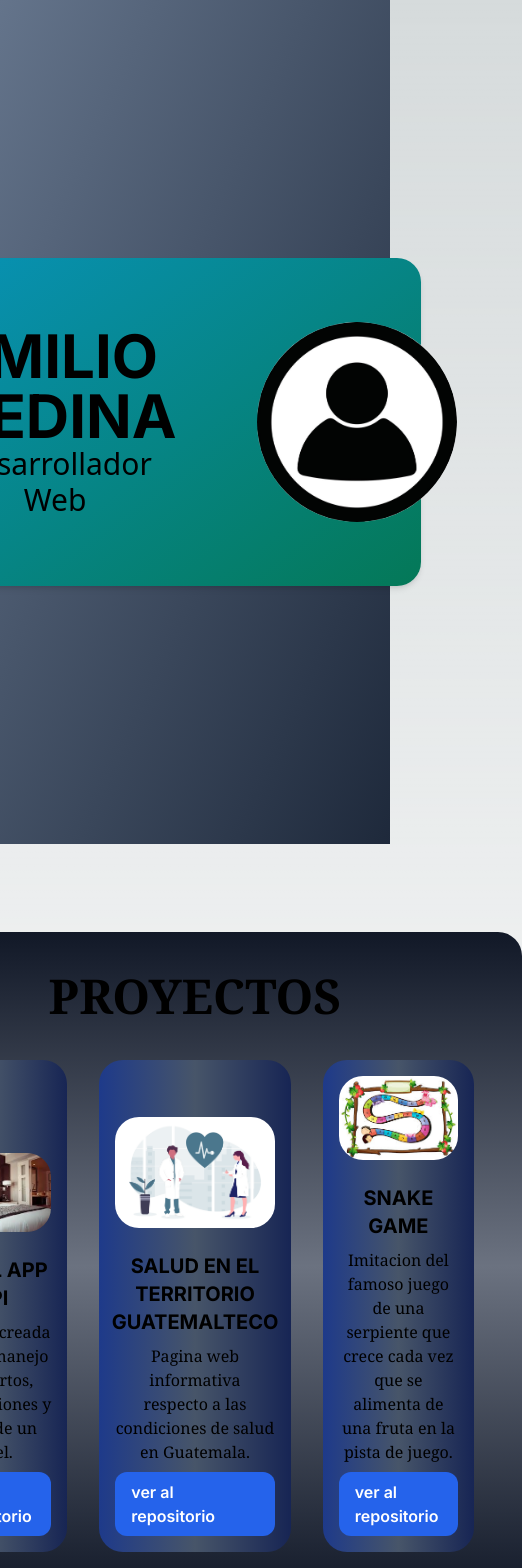
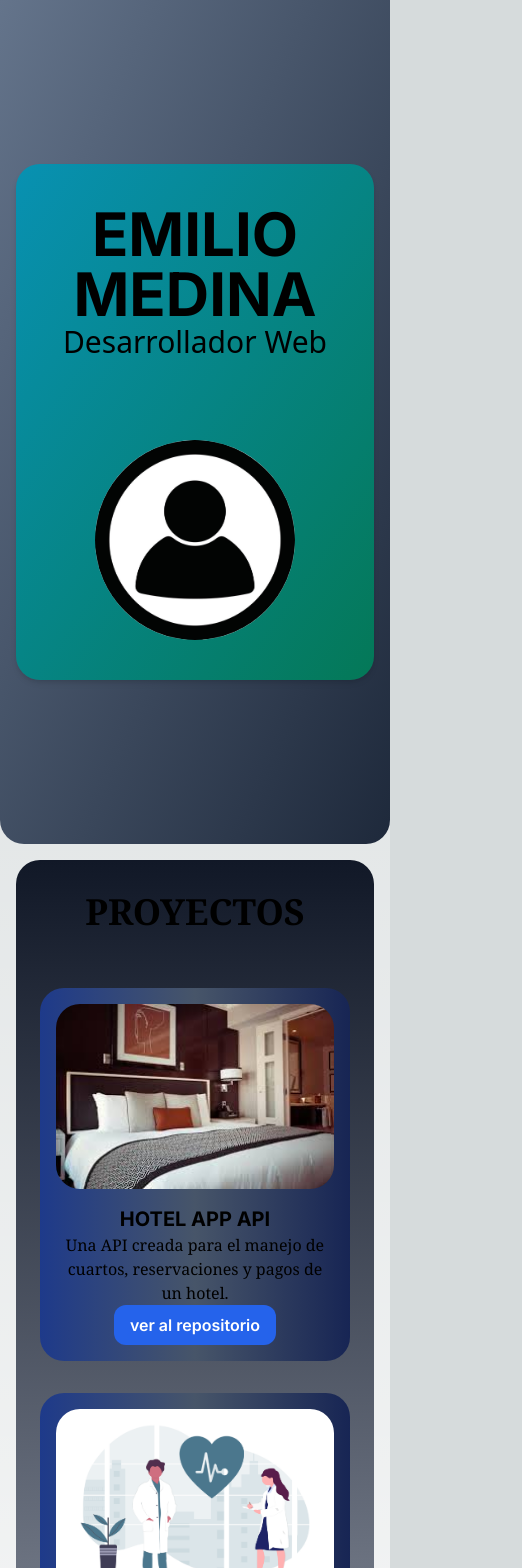
Before and after one commit to emilioxmedina/portafolio-frontend, a Next.js app: page / in a window 390 px wide. Shown: the top 1568 px of the page, 522 px wide, since content can reach past the window. Built offline with nearby package versions, Linux system fonts and the light colour scheme.

Commit message:
responsive corrections

```diff
--- a/src/app/page.tsx
+++ b/src/app/page.tsx
@@ -8,8 +8,8 @@ import Link from "next/link";
 export default function Home() {
   return (
     <main>
-      <div className="w-full h-screen flex justify-center items-center bg-gradient-to-br from-slate-500 to-slate-800 bg-opacity-50">
-        <div className="flex justify-center items-center gap-20 bg-gradient-to-br from-cyan-600 to-emerald-700  p-16 rounded-3xl shadow-md transition ease-in-out delay-150 duration-300 hover:scale-110">
+      <div className="w-full h-screen flex justify-center items-center bg-gradient-to-br from-slate-500 to-slate-800 bg-opacity-50 rounded-b-3xl">
+        <div className="flex flex-col md:flex-row justify-center items-center gap-20 bg-gradient-to-br from-cyan-600 to-emerald-700 py-10 sm:p-10 md:p-16 m-4 rounded-3xl shadow-md transition ease-in-out delay-150 duration-300 md:hover:scale-110">
           <div className="flex flex-col text-center">
             <h1 className="text-6xl font-bold text-center">EMILIO MEDINA</h1>
             <h2 className="text-3xl font-sans">Desarrollador Web</h2>
@@ -17,23 +17,23 @@ export default function Home() {
           <Image src={profilePic} height={200} width={200} alt="Foto de autor" className="rounded-full"/>
         </div>
       </div>
-      <div className="h-screen w-full flex justify-center items-center">
-        <div className="m-4 p-10 w-auto bg-gradient-to-b from-gray-900 via-gray-500 to-gray-900 rounded-3xl">
-          <h1 className="text-5xl font-bold font-serif text-center">PROYECTOS</h1>
-          <div className="flex flex-row gap-4">
-            <div className="w-1/3 flex flex-col justify-center items-center gap-2 m-2 mt-10 p-4 bg-gradient-to-r from-blue-900 via-slate-600 to-blue-950 rounded-3xl transition ease-in-out duration-200 hover:-translate-y-1 hover:scale-105">
+      <div className="h-min-screen w-full flex justify-center items-center md:p-8">
+        <div className="m-4 md:p-10 w-auto bg-gradient-to-b from-gray-900 via-gray-500 to-gray-900 rounded-3xl">
+          <h1 className="text-4xl md:text-5xl font-bold font-serif text-center py-8">PROYECTOS</h1>
+          <div className="flex flex-col justify-center items-center p-4 md:items-stretch gap-4 md:flex-row">
+            <div className="md:w-1/3 flex flex-col justify-center items-center md:gap-2 m-2 p-4 bg-gradient-to-r from-blue-900 via-slate-600 to-blue-950 rounded-3xl transition ease-in-out duration-200 hover:-translate-y-1 hover:scale-105">
               <Image src={hotelPic} height={350} width={350} alt="Hotel App API" className="rounded-3xl m-auto mb-4"/>
               <h2 className="text-xl font-bold text-center">HOTEL APP API</h2>
               <p className="text-center font-serif">Una API creada para el manejo de cuartos, reservaciones y pagos de un hotel.</p>
               <Link href="https://github.com/emilioxmedina/Hotel-App-Backend" className="bg-blue-600 text-white font-semibold py-2 px-4 rounded-xl hover:bg-blue-300" target="_blank">ver al repositorio</Link>
             </div>
-            <div className="w-1/3 flex flex-col justify-center items-center gap-2 m-2 mt-10 p-4 bg-gradient-to-r from-blue-900 via-slate-600 to-blue-950 rounded-3xl transition ease-in-out duration-200 hover:-translate-y-1 hover:scale-105">
+            <div className="md:w-1/3 flex flex-col justify-center items-center md:gap-2 m-2 p-4 bg-gradient-to-r from-blue-900 via-slate-600 to-blue-950 rounded-3xl transition ease-in-out duration-200 hover:-translate-y-1 hover:scale-105">
               <Image src={healthPic} height={300} width={300} alt="Salud en el territorio guatemalteco" className="rounded-3xl m-auto mb-4"/>
               <h2 className="text-xl font-bold text-center">SALUD EN EL TERRITORIO GUATEMALTECO</h2>
               <p className="text-center font-serif">Pagina web informativa respecto a las condiciones de salud en Guatemala.</p>
               <Link href="https://github.com/Josecc12/Hackfest-2022" className="bg-blue-600 text-white font-semibold py-2 px-4 rounded-xl hover:bg-blue-300" target="_blank">ver al repositorio</Link>
             </div>
-            <div className="w-1/3 flex flex-col justify-center items-center gap-2 m-2 mt-10 p-4 bg-gradient-to-r from-blue-900 via-slate-600 to-blue-950 rounded-3xl transition ease-in-out duration-200 hover:-translate-y-1 hover:scale-105">
+            <div className="md:w-1/3 flex flex-col justify-center items-center md:gap-2 m-2 p-4 bg-gradient-to-r from-blue-900 via-slate-600 to-blue-950 rounded-3xl transition ease-in-out duration-200 hover:-translate-y-1 hover:scale-105">
               <Image src={snakePic} height={300} width={300} alt="Snake Game" className="rounded-3xl m-auto mb-4"/>
               <h2 className="text-xl font-bold text-center">SNAKE GAME</h2>
               <p className="text-center font-serif">Imitacion del famoso juego de una serpiente que crece cada vez que se alimenta de una fruta en la pista de juego.</p>
@@ -42,6 +42,9 @@ export default function Home() {
           </div>
         </div>
       </div>
+      <div className="w-full flex justify-center items-center md:p-8 bg-gradient-to-br from-cyan-600 to-emerald-700 rounded-lg md:rounded-2xl">
+        <h1 className="text-3xl md:text-5xl font-bold font-serif text-center p-6">EXPERIENCIA Y EDUCACIÓN</h1>
+      </div>
     </main>
       );
 }
```
